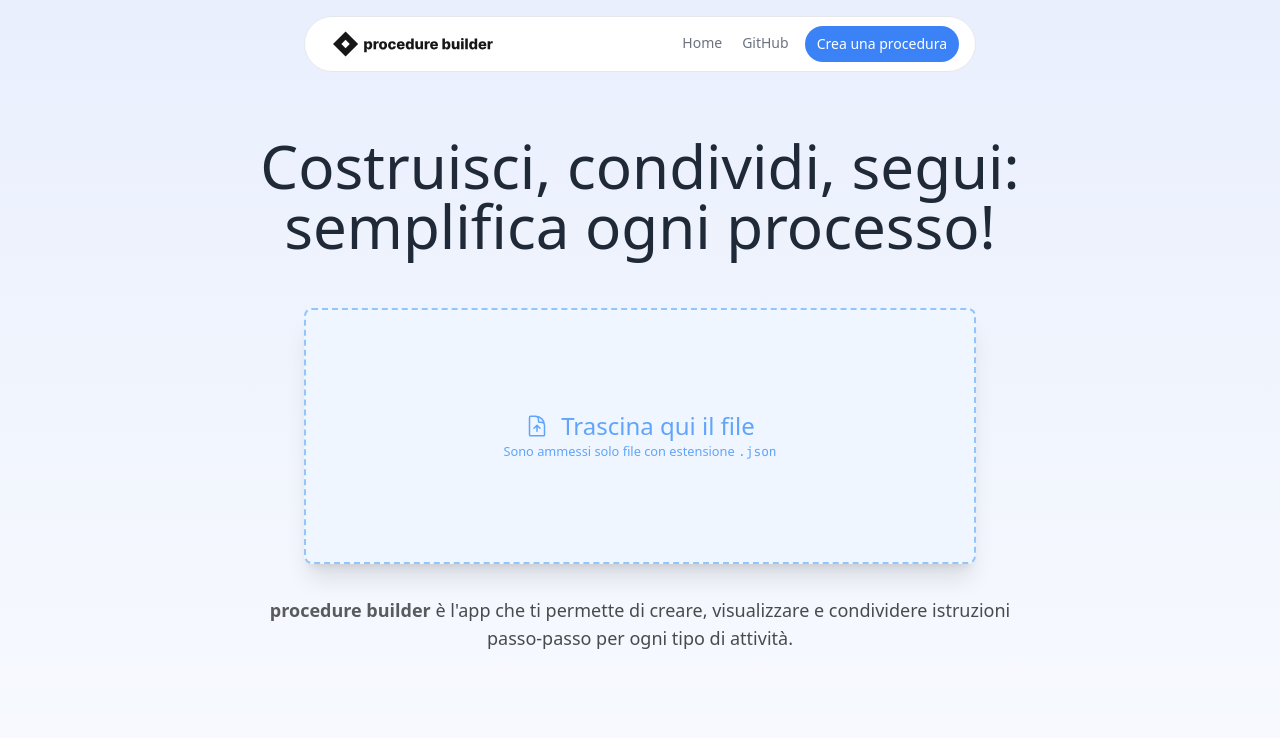
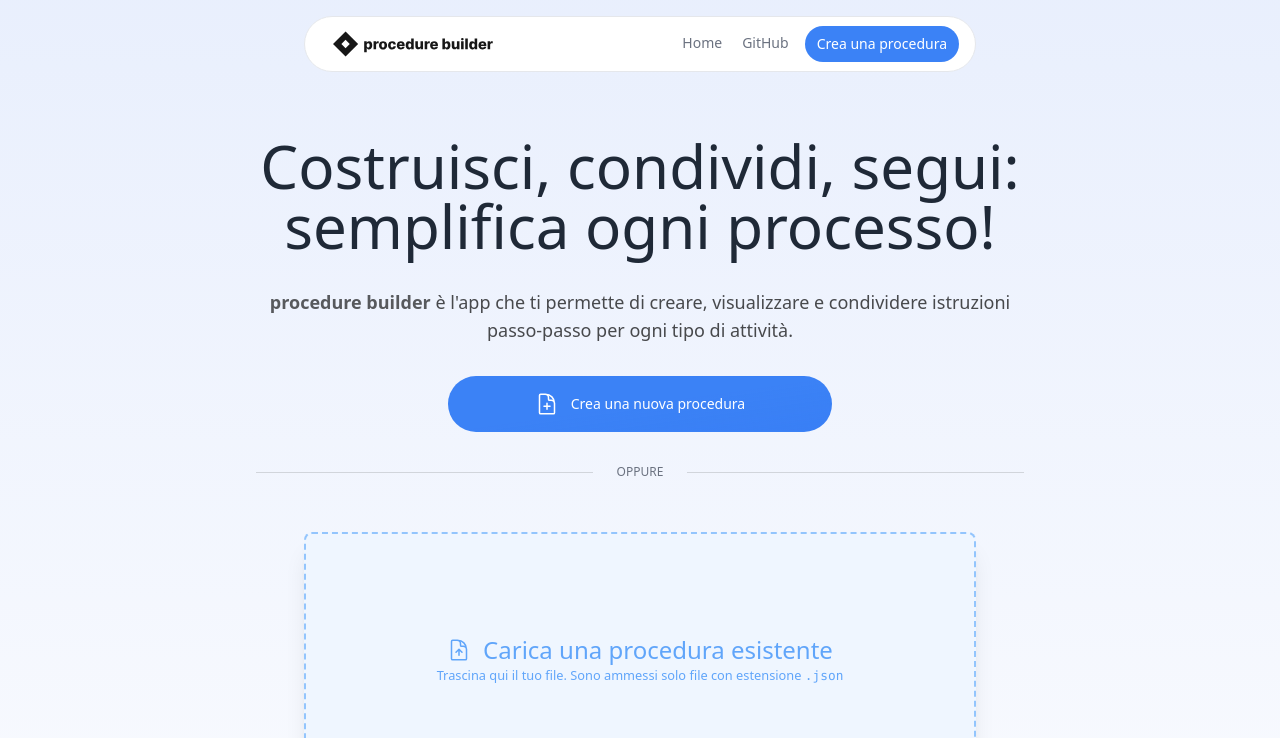
Before and after one commit to diemrt/diemrt-procedurebuilder-web, a React (Vite) app: page / in a window 1280 px wide. Shown: the top 738 px of the page. Built offline with nearby package versions, Linux system fonts and the light colour scheme; no server answers.

Commit message:
Modifica il testo e lo stile del componente di caricamento file nella Landing Page

```diff
--- a/src/components/forms/LandingInputDropzone/LandingInputDropzone.tsx
+++ b/src/components/forms/LandingInputDropzone/LandingInputDropzone.tsx
@@ -45,8 +45,7 @@ const LandingInputDropzone = () => {
           </ShowWhen>
           <ShowWhen condition={!isDragActive && !isDragReject}>
             <p className="flex items-center font-medium text-2xl">
-              <DocumentArrowUpIcon className="me-3 size-6" /> Trascina qui il
-              file
+              <DocumentArrowUpIcon className="me-3 size-6" /> Carica una procedura esistente
             </p>
           </ShowWhen>
           <ShowWhen condition={isDragReject}>
@@ -56,17 +55,17 @@ const LandingInputDropzone = () => {
             </p>
           </ShowWhen>
           <small>
-            Sono ammessi solo file con estensione <code>.json</code>
+            Trascina qui il tuo file. Sono ammessi solo file con estensione <code>.json</code>
           </small>
         </div>
       </div>
       <div className="md:hidden flex justify-center">
         <button
           onClick={open}
-          className="flex items-center justify-center gap-x-3 max-w-sm w-full h-14 px-4 text-center bg-gradient-to-tl bg-blue-500 shadow-lg shadow-transparent hover:shadow-xl border border-transparent text-white text-sm font-medium rounded-full focus:outline-none focus:shadow-blue-700/50"
+          className="flex items-center justify-center gap-x-3 max-w-sm w-full h-14 px-4 text-center bg-gradient-to-tl bg-white border border-blue-500 text-blue-500 text-sm font-medium rounded-full focus:text-blue-600 focus:border-blue-600 focus:font-bold"
         >
           <DocumentArrowUpIcon className="size-6" />
-          <span>Carica il tuo file</span>
+          <span>Carica una procedura esistente</span>
         </button>
       </div>
     </>
--- a/src/pages/LandingPage/LandingPage.tsx
+++ b/src/pages/LandingPage/LandingPage.tsx
@@ -6,19 +6,17 @@ import Faq from "../../components/common/Faq";
 import LandingInputDropzone from "../../components/forms/LandingInputDropzone/LandingInputDropzone";
 import OpenLoadedProcedureLink from "../../components/OpenLoadedProcedureLink/OpenLoadedProcedureLink";
 import { Link } from "react-router-dom";
-import { DocumentIcon } from "@heroicons/react/24/outline";
+import { DocumentIcon, DocumentPlusIcon } from "@heroicons/react/24/outline";
 
 const LandingPage = () => {
   return (
     <DefaultWrapper>
-      <div className="max-w-[85rem] mx-auto px-4 sm:px-6 lg:px-8 py-24 space-y-8">
+      <div className="max-w-[85rem] mx-auto px-4 sm:px-6 lg:px-8 py-24 space-y-6 md:space-y-8 ">
         <div className="max-w-3xl text-center mx-auto">
           <h1 className="block font-medium text-gray-800 text-4xl md:text-5xl lg:text-6xl">
             Costruisci, condividi, segui: semplifica ogni processo!
           </h1>
         </div>
-        <OpenLoadedProcedureLink />
-        <LandingInputDropzone />
         <div className="max-w-3xl text-center mx-auto">
           <p className="text-lg text-black/70">
             <span className="opacity-90 font-bold">procedure builder</span> è
@@ -26,6 +24,17 @@ const LandingPage = () => {
             istruzioni passo-passo per ogni tipo di attività.
           </p>
         </div>
+        <OpenLoadedProcedureLink />
+        <div className="w-full flex justify-center">
+          <button className="flex items-center justify-center gap-x-3 max-w-sm w-full h-14 px-4 text-center bg-gradient-to-tl bg-blue-500 shadow-lg shadow-transparent hover:shadow-xl border border-transparent text-white text-sm font-medium rounded-full focus:outline-none focus:shadow-blue-700/50">
+            <DocumentPlusIcon className="size-6" />
+            <span>Crea una nuova procedura</span>
+          </button>
+        </div>
+        <div className="max-w-3xl text-center mx-auto flex items-center text-xs text-gray-500 uppercase before:flex-1 before:border-t before:border-gray-300 before:me-6 after:flex-1 after:border-t after:border-gray-300 after:ms-6 dark:text-neutral-500 dark:before:border-neutral-600 dark:after:border-neutral-600">
+          Oppure
+        </div>
+        <LandingInputDropzone />
         <>
           <div className="max-w-[85rem] px-4 py-10 sm:px-6 lg:px-8 lg:py-14 mx-auto">
             <div className="lg:grid lg:grid-cols-12 lg:gap-16 lg:items-center">
@@ -62,7 +71,9 @@ const LandingPage = () => {
                     </h2>
                     <p className="text-gray-500 dark:text-neutral-500">
                       Crea infinite procedure, facili da modificare e
-                      accessibili ovunque. Carica un file con le istruzioni della procedura, oppure crearne una da zero con il nostro editor.
+                      accessibili ovunque. Carica un file con le istruzioni
+                      della procedura, oppure crearne una da zero con il nostro
+                      editor.
                     </p>
                   </div>
                 </div>
```
